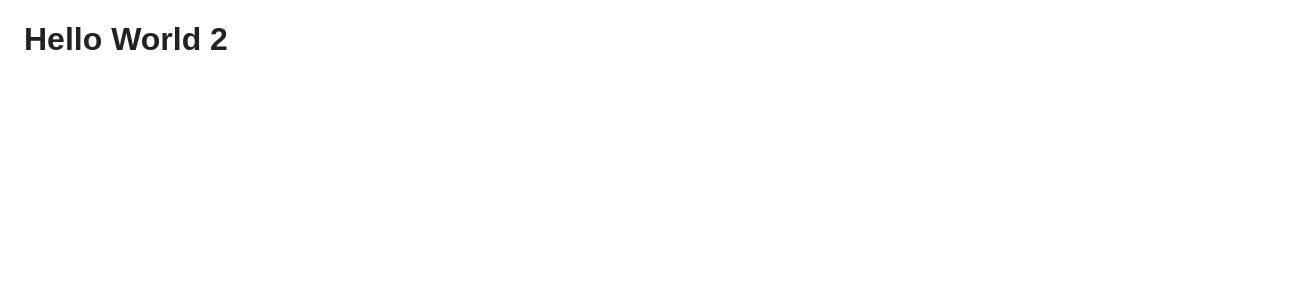
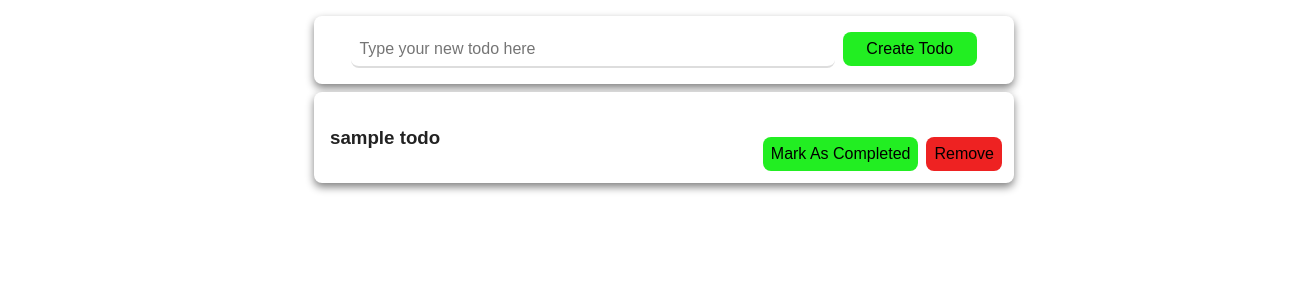
Before and after one commit to tahmid-tanzim/TypeScript-Essential-Training, a React app: page / in a window 1280 px wide. Shown: the top 300 px of the page, 1304 px wide, since content can reach past the window. Built offline with nearby package versions, Linux system fonts and the light colour scheme.

Commit message:
Putting the app together

```diff
--- a/src/App.css
+++ b/src/App.css
@@ -2,4 +2,6 @@
     margin: 1rem;
     font-family: Arial, Helvetica, sans-serif;
     color: #222222;
+    width: 100vw;
+    height: 100vh;
 }
--- a/src/App.js
+++ b/src/App.js
@@ -1,10 +1,11 @@
 import React from "react";
 import { hot } from "react-hot-loader/root";
+import TodoList from './todos/TodoList';
 import "./App.css";
 
 const App = () => (
   <div className="App">
-    <h1>Hello World 2</h1>
+    <TodoList/>
   </div>
 );
 
--- a/src/todos/NewTodoForm.js
+++ b/src/todos/NewTodoForm.js
@@ -1,17 +1,20 @@
-import React from "react";
-import './TodoListItem.css';
+import React, { useState } from 'react';
+import './NewTodoForm.css';
 
-const NewTodoForm = ({ todo }) => {
-  return (
-    <div className="todo-item-container">
-      <h3>{todo.text}</h3>
+const NewTodoForm = () => {
+    const [inputValue, setInputValue] = useState('');
 
-      <div className="todo-item-container">
-        <button className="completed-button">Mark As Completed</button>
-        <button className="remove-button">Remove</button>
-      </div>
-    </div>
-  );
+    return (
+        <div className="new-todo-form">
+            <input
+                className="new-todo-input"
+                type="text"
+                placeholder="Type your new todo here"
+                value={inputValue}
+                onChange={e => setInputValue(e.target.value)} />
+            <button className="new-todo-button">Create Todo</button>
+        </div>
+    );
 };
 
 export default NewTodoForm;
--- a/src/todos/TodoList.js
+++ b/src/todos/TodoList.js
@@ -3,7 +3,7 @@ import NewTodoForm from './NewTodoForm';
 import TodoListItem from './TodoListItem';
 import './TodoList.css';
 
-const TodoList = ({ todos = [] }) => (
+const TodoList = ({ todos = [{text: 'sample todo'}] }) => (
     <div className="list-wrapper">
         <NewTodoForm />
         {todos.map(todo => <TodoListItem todo={todo} />)}
```
Also changed, not shown: src/index.js (+4 -4 lines), 1 other file (tests, documents, lock files or other folders).
